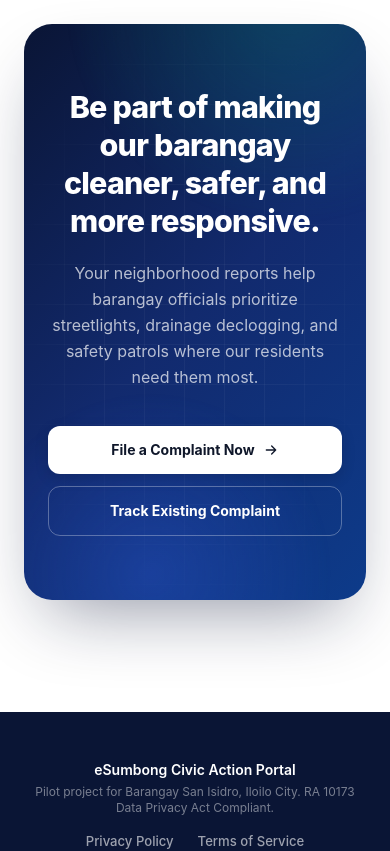
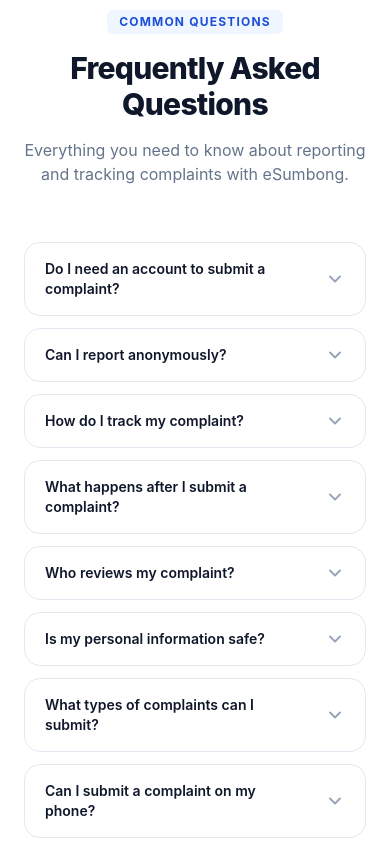
Before and after one commit to bitguybandit/eSumbong, a React (Vite) app in the folder client/: page / in a window 390 px wide. Shown: the part 7660-8511 px from the top of the page. Built offline with nearby package versions, Linux system fonts and the light colour scheme; no server answers.

Commit message:
feat: add FAQ section to landing page
Add a collapsible FAQ between the track and CTA sections: eight common questions answered with a controlled accordion that keeps a single item open and expands via a grid-rows transition, with a rotating chevron and a reveal fade-up on scroll.

```diff
--- a/client/src/pages/Landing.jsx
+++ b/client/src/pages/Landing.jsx
@@ -129,6 +129,41 @@
   { value: 'RA 10173', label: 'Data Privacy Compliant' },
 ];
 
+const FAQS = [
+  {
+    q: 'Do I need an account to submit a complaint?',
+    a: 'No. You can submit a complaint as a guest by clicking "Continue Without Registering" on the landing page. You will receive a unique Tracking ID to check the status of your report at any time.',
+  },
+  {
+    q: 'Can I report anonymously?',
+    a: 'Yes. If you are logged in, you can toggle "Submit Anonymously" on the complaint form. Your identity will not be visible to the Barangay Officer. If you are a guest, you are already anonymous by default.',
+  },
+  {
+    q: 'How do I track my complaint?',
+    a: 'After submitting, you will receive a Tracking ID in the format ES-2026-XXXX. Enter it in the "Track your complaint" section on the landing page to see real-time updates, the officer\'s actions, and the resolution status.',
+  },
+  {
+    q: 'What happens after I submit a complaint?',
+    a: 'Your complaint goes through a transparent lifecycle: Submitted → Under Review → Referred → Resolved → Closed. A Barangay Officer reviews it, validates the details, refers it to the appropriate office, and logs every action taken. You will see each step on your tracking page.',
+  },
+  {
+    q: 'Who reviews my complaint?',
+    a: 'A designated Barangay Officer — a single unified role responsible for reviewing, validating, categorizing, referring, and resolving complaints. There are no middlemen or departmental hand-offs.',
+  },
+  {
+    q: 'Is my personal information safe?',
+    a: 'Yes. eSumbong is compliant with the Data Privacy Act of 2012 (RA 10173). Your contact details are visible only to the designated Barangay Officer. Anonymous complaints do not store any identifying information.',
+  },
+  {
+    q: 'What types of complaints can I submit?',
+    a: 'You can report Broken Streetlights, Clogged Drainage, Illegal Dumping / Garbage, Noise Complaints, Potholes / Road Damage, Stray Animals, and other community concerns. For emergencies, please call the Barangay Hotline directly at (033) 337-0812.',
+  },
+  {
+    q: 'Can I submit a complaint on my phone?',
+    a: 'Yes. eSumbong is fully responsive and works on mobile phones, tablets, and desktop computers. You can submit a complaint, attach a photo, and pin your location from any device.',
+  },
+];
+
 // --- Icons ---
 
 function IconLock({ className = 'h-4 w-4' }) {
@@ -217,6 +252,7 @@
   const [trackError, setTrackError] = useState('');
   const [trackResult, setTrackResult] = useState(null);
   const [categoryMap, setCategoryMap] = useState({});
+  const [openFaq, setOpenFaq] = useState(null);
   const headerRef = useReveal();
   const stepRefs = useRevealAll(PROCESS_STEPS.length);
   const featuresHeaderRef = useReveal();
@@ -224,6 +260,8 @@
   const lifecycleRef = useReveal();
   const metricsHeaderRef = useReveal();
   const metricRefs = useRevealAll(METRICS.length);
+  const faqHeaderRef = useReveal();
+  const faqListRef = useReveal();
   const trackRef = useReveal();
   const infoCardsRef = useReveal();
   const ctaRef = useReveal();
@@ -768,6 +806,67 @@
         </div>
       </section>
 
+      {/* FAQ */}
+      <section id="faq" className="scroll-mt-16 bg-white px-6 py-24">
+        <div className="mx-auto max-w-3xl">
+          <div ref={faqHeaderRef} className="reveal mb-14 text-center">
+            <span className="inline-block rounded-md bg-blue-50 px-3 py-1 text-xs font-bold uppercase tracking-widest text-blue-700">
+              Common Questions
+            </span>
+            <h2 className="mt-4 text-3xl font-extrabold tracking-tight text-slate-900 sm:text-4xl">
+              Frequently Asked Questions
+            </h2>
+            <p className="mx-auto mt-4 max-w-xl text-base text-slate-500">
+              Everything you need to know about reporting and tracking complaints with eSumbong.
+            </p>
+          </div>
+
+          <div ref={faqListRef} className="reveal space-y-3">
+            {FAQS.map((faq, i) => (
+              <div
+                key={i}
+                className="overflow-hidden rounded-2xl border border-slate-200 bg-white transition hover:border-blue-200"
+              >
+                <button
+                  type="button"
+                  onClick={() => setOpenFaq(openFaq === i ? null : i)}
+                  aria-expanded={openFaq === i}
+                  className="flex w-full items-center justify-between gap-4 px-5 py-4 text-left"
+                >
+                  <span className="text-sm font-semibold text-slate-900 sm:text-base">{faq.q}</span>
+                  <span
+                    className={`shrink-0 text-slate-400 transition-transform duration-300 ${
+                      openFaq === i ? 'rotate-180' : ''
+                    }`}
+                  >
+                    <svg
+                      className="h-5 w-5"
+                      viewBox="0 0 24 24"
+                      fill="none"
+                      stroke="currentColor"
+                      strokeWidth="2.2"
+                      strokeLinecap="round"
+                      strokeLinejoin="round"
+                    >
+                      <path d="m6 9 6 6 6-6" />
+                    </svg>
+                  </span>
+                </button>
+                <div
+                  className={`grid transition-all duration-300 ease-in-out ${
+                    openFaq === i ? 'grid-rows-[1fr] opacity-100' : 'grid-rows-[0fr] opacity-0'
+                  }`}
+                >
+                  <div className="overflow-hidden">
+                    <p className="px-5 pb-4 text-sm leading-relaxed text-slate-500">{faq.a}</p>
+                  </div>
+                </div>
+              </div>
+            ))}
+          </div>
+        </div>
+      </section>
+
       {/* Final CTA */}
       <section className="px-6 py-28">
         <div className="mx-auto max-w-[1180px]">
```
